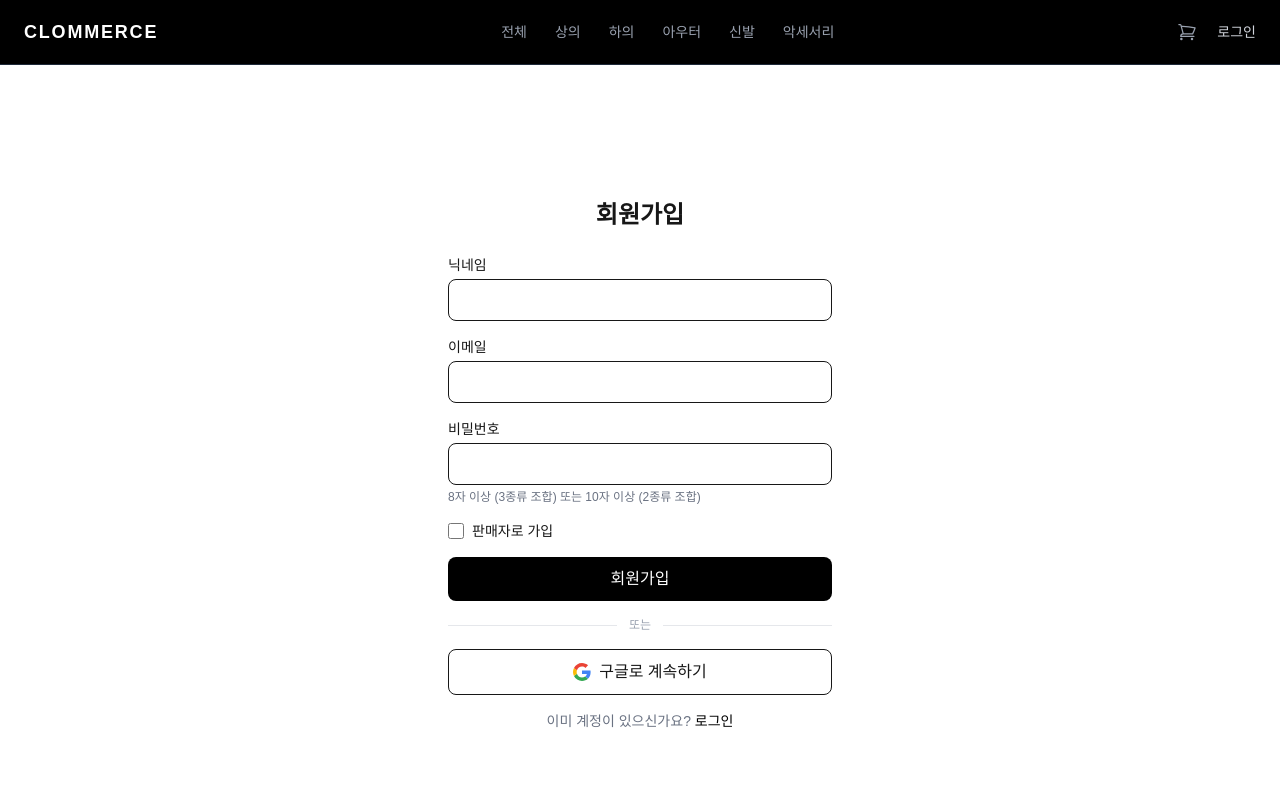
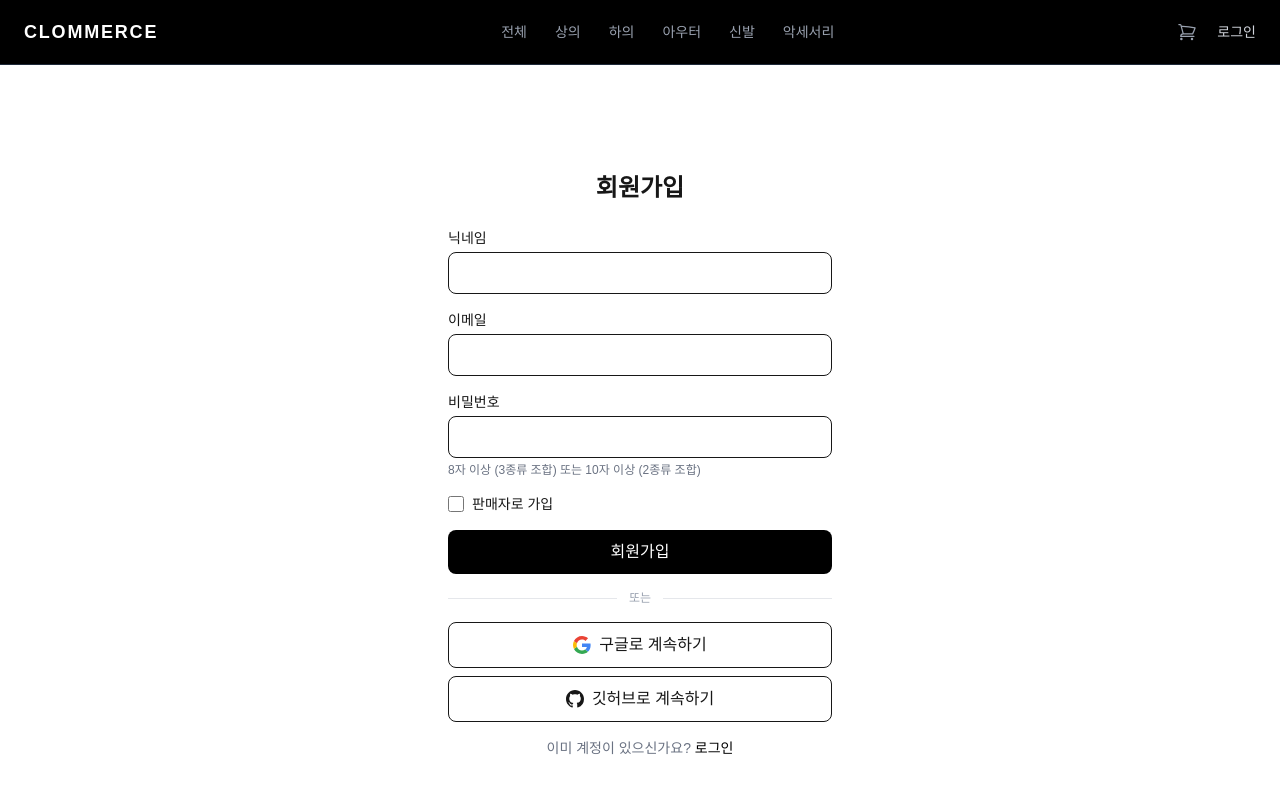
Before and after one commit to wooktori/clommerce, a Next.js app: page /signup in a window 1280 px wide. Shown: the top 794 px of the page. Built offline with nearby package versions, Linux system fonts and the light colour scheme; no server answers.

Commit message:
feat: GitHub 소셜 로그인 추가 및 SocialLoginButton 컴포넌트 추상화

```diff
--- a/src/components/auth/LoginForm.tsx
+++ b/src/components/auth/LoginForm.tsx
@@ -5,7 +5,8 @@ import Link from "next/link";
 import { useRouter } from "next/navigation";
 import { FirebaseError } from "firebase/app";
 import { useAuth } from "@/providers/AuthProvider";
-import { loginWithEmail, loginWithSocial } from "@/services/auth";
+import { loginWithEmail, loginWithSocial, SocialProvider } from "@/services/auth";
+import SocialLoginButton from "./SocialLoginButton";
 
 export default function LoginForm() {
   const { user, profile, loading } = useAuth();
@@ -21,12 +22,7 @@ export default function LoginForm() {
     if (user && profile) {
       router.replace(profile.isSeller ? "/seller/products" : "/");
     }
-    // 로그인은 됐지만 프로필 로드 실패 (Firestore 권한 문제 등)
-    if (user && !profile && submitting) {
-      setError("계정 정보를 불러오지 못했습니다. Firestore 권한을 확인해주세요.");
-      setSubmitting(false);
-    }
-  }, [user, profile, loading, router, submitting]);
+  }, [user, profile, loading, router]);
 
   async function handleSubmit(e: React.SyntheticEvent<HTMLFormElement>) {
     e.preventDefault();
@@ -48,14 +44,13 @@ export default function LoginForm() {
     }
   }
 
-  async function handleGoogleLogin() {
+  async function handleSocialLogin(provider: SocialProvider) {
     setError("");
     setSubmitting(true);
     try {
-      await loginWithSocial("google");
-      // profile 로드 후 useEffect에서 리다이렉트
+      await loginWithSocial(provider);
     } catch {
-      setError("구글 로그인에 실패했습니다.");
+      setError("소셜 로그인에 실패했습니다. 다시 시도해주세요.");
       setSubmitting(false);
     }
   }
@@ -110,20 +105,16 @@ export default function LoginForm() {
         <div className="flex-1 border-t border-gray-200" />
       </div>
 
-      <button
-        type="button"
-        onClick={handleGoogleLogin}
-        disabled={submitting}
-        className="flex items-center justify-center gap-2 border rounded-lg py-2.5 font-medium hover:bg-gray-50 disabled:opacity-50 disabled:cursor-not-allowed transition-colors"
-      >
-        <svg width="18" height="18" viewBox="0 0 48 48">
-          <path fill="#4285F4" d="M46.98 24.55c0-1.57-.15-3.09-.38-4.55H24v9.02h12.94c-.58 2.96-2.26 5.48-4.78 7.18l7.73 6c4.51-4.18 7.09-10.36 7.09-17.65z" />
-          <path fill="#34A853" d="M24 48c6.48 0 11.93-2.13 15.89-5.81l-7.73-6c-2.15 1.45-4.92 2.3-8.16 2.3-6.26 0-11.57-4.22-13.47-9.91l-7.98 6.19C6.51 42.62 14.62 48 24 48z" />
-          <path fill="#FBBC05" d="M10.53 28.59c-.48-1.45-.76-2.99-.76-4.59s.27-3.14.76-4.59l-7.98-6.19C.92 16.46 0 20.12 0 24c0 3.88.92 7.54 2.56 10.78l7.97-6.19z" />
-          <path fill="#EA4335" d="M24 9.5c3.54 0 6.71 1.22 9.21 3.6l6.85-6.85C35.9 2.38 30.47 0 24 0 14.62 0 6.51 5.38 2.56 13.22l7.98 6.19C12.43 13.72 17.74 9.5 24 9.5z" />
-        </svg>
-        구글로 계속하기
-      </button>
+      <div className="flex flex-col gap-2">
+        {(["google", "github"] as SocialProvider[]).map((p) => (
+          <SocialLoginButton
+            key={p}
+            provider={p}
+            onClick={() => handleSocialLogin(p)}
+            disabled={submitting}
+          />
+        ))}
+      </div>
 
       <p className="text-center text-sm text-gray-500">
         계정이 없으신가요?{" "}
--- a/src/components/auth/SignupForm.tsx
+++ b/src/components/auth/SignupForm.tsx
@@ -5,8 +5,9 @@ import Link from "next/link";
 import { useRouter } from "next/navigation";
 import { FirebaseError } from "firebase/app";
 import { useAuth } from "@/providers/AuthProvider";
-import { signUpWithEmail, loginWithSocial } from "@/services/auth";
+import { signUpWithEmail, loginWithSocial, SocialProvider } from "@/services/auth";
 import { validatePassword } from "@/lib/validation";
+import SocialLoginButton from "./SocialLoginButton";
 
 export default function SignupForm() {
   const { user, profile, loading, reloadProfile } = useAuth();
@@ -64,14 +65,13 @@ export default function SignupForm() {
     }
   }
 
-  async function handleGoogleLogin() {
+  async function handleSocialLogin(provider: SocialProvider) {
     setError("");
     setSubmitting(true);
     try {
-      await loginWithSocial("google");
-      // profile은 onAuthStateChanged → getOrCreateSocialUserProfile로 자동 세팅됨
+      await loginWithSocial(provider);
     } catch {
-      setError("구글 로그인에 실패했습니다.");
+      setError("소셜 로그인에 실패했습니다.");
       setSubmitting(false);
     }
   }
@@ -153,20 +153,16 @@ export default function SignupForm() {
         <div className="flex-1 border-t border-gray-200" />
       </div>
 
-      <button
-        type="button"
-        onClick={handleGoogleLogin}
-        disabled={submitting}
-        className="flex items-center justify-center gap-2 border rounded-lg py-2.5 font-medium hover:bg-gray-50 disabled:opacity-50 disabled:cursor-not-allowed transition-colors"
-      >
-        <svg width="18" height="18" viewBox="0 0 48 48">
-          <path fill="#4285F4" d="M46.98 24.55c0-1.57-.15-3.09-.38-4.55H24v9.02h12.94c-.58 2.96-2.26 5.48-4.78 7.18l7.73 6c4.51-4.18 7.09-10.36 7.09-17.65z" />
-          <path fill="#34A853" d="M24 48c6.48 0 11.93-2.13 15.89-5.81l-7.73-6c-2.15 1.45-4.92 2.3-8.16 2.3-6.26 0-11.57-4.22-13.47-9.91l-7.98 6.19C6.51 42.62 14.62 48 24 48z" />
-          <path fill="#FBBC05" d="M10.53 28.59c-.48-1.45-.76-2.99-.76-4.59s.27-3.14.76-4.59l-7.98-6.19C.92 16.46 0 20.12 0 24c0 3.88.92 7.54 2.56 10.78l7.97-6.19z" />
-          <path fill="#EA4335" d="M24 9.5c3.54 0 6.71 1.22 9.21 3.6l6.85-6.85C35.9 2.38 30.47 0 24 0 14.62 0 6.51 5.38 2.56 13.22l7.98 6.19C12.43 13.72 17.74 9.5 24 9.5z" />
-        </svg>
-        구글로 계속하기
-      </button>
+      <div className="flex flex-col gap-2">
+        {(["google", "github"] as SocialProvider[]).map((p) => (
+          <SocialLoginButton
+            key={p}
+            provider={p}
+            onClick={() => handleSocialLogin(p)}
+            disabled={submitting}
+          />
+        ))}
+      </div>
 
       <p className="text-center text-sm text-gray-500">
         이미 계정이 있으신가요?{" "}
--- /dev/null
+++ b/src/components/auth/SocialLoginButton.tsx
@@ -0,0 +1,45 @@
+"use client";
+
+import { ReactNode } from "react";
+import { SocialProvider } from "@/services/auth";
+
+const GoogleIcon = () => (
+  <svg width="18" height="18" viewBox="0 0 48 48">
+    <path fill="#4285F4" d="M46.98 24.55c0-1.57-.15-3.09-.38-4.55H24v9.02h12.94c-.58 2.96-2.26 5.48-4.78 7.18l7.73 6c4.51-4.18 7.09-10.36 7.09-17.65z" />
+    <path fill="#34A853" d="M24 48c6.48 0 11.93-2.13 15.89-5.81l-7.73-6c-2.15 1.45-4.92 2.3-8.16 2.3-6.26 0-11.57-4.22-13.47-9.91l-7.98 6.19C6.51 42.62 14.62 48 24 48z" />
+    <path fill="#FBBC05" d="M10.53 28.59c-.48-1.45-.76-2.99-.76-4.59s.27-3.14.76-4.59l-7.98-6.19C.92 16.46 0 20.12 0 24c0 3.88.92 7.54 2.56 10.78l7.97-6.19z" />
+    <path fill="#EA4335" d="M24 9.5c3.54 0 6.71 1.22 9.21 3.6l6.85-6.85C35.9 2.38 30.47 0 24 0 14.62 0 6.51 5.38 2.56 13.22l7.98 6.19C12.43 13.72 17.74 9.5 24 9.5z" />
+  </svg>
+);
+
+const GitHubIcon = () => (
+  <svg width="18" height="18" viewBox="0 0 24 24" fill="currentColor">
+    <path d="M12 0C5.37 0 0 5.37 0 12c0 5.31 3.435 9.795 8.205 11.385.6.105.825-.255.825-.57 0-.285-.015-1.23-.015-2.235-3.015.555-3.795-.735-4.035-1.41-.135-.345-.72-1.41-1.23-1.695-.42-.225-1.02-.78-.015-.795.945-.015 1.62.87 1.845 1.23 1.08 1.815 2.805 1.305 3.495.99.105-.78.42-1.305.765-1.605-2.67-.3-5.46-1.335-5.46-5.925 0-1.305.465-2.385 1.23-3.225-.12-.3-.54-1.53.12-3.18 0 0 1.005-.315 3.3 1.23.96-.27 1.98-.405 3-.405s2.04.135 3 .405c2.295-1.56 3.3-1.23 3.3-1.23.66 1.65.24 2.88.12 3.18.765.84 1.23 1.905 1.23 3.225 0 4.605-2.805 5.625-5.475 5.925.435.375.81 1.095.81 2.22 0 1.605-.015 2.895-.015 3.3 0 .315.225.69.825.57A12.02 12.02 0 0 0 24 12c0-6.63-5.37-12-12-12z" />
+  </svg>
+);
+
+const SOCIAL_CONFIG: Record<SocialProvider, { label: string; icon: ReactNode }> = {
+  google: { label: "구글로 계속하기", icon: <GoogleIcon /> },
+  github: { label: "깃허브로 계속하기", icon: <GitHubIcon /> },
+};
+
+interface SocialLoginButtonProps {
+  provider: SocialProvider;
+  onClick: () => void;
+  disabled?: boolean;
+}
+
+export default function SocialLoginButton({ provider, onClick, disabled }: SocialLoginButtonProps) {
+  const { label, icon } = SOCIAL_CONFIG[provider];
+  return (
+    <button
+      type="button"
+      onClick={onClick}
+      disabled={disabled}
+      className="flex items-center justify-center gap-2 w-full border rounded-lg py-2.5 font-medium hover:bg-gray-50 disabled:opacity-50 disabled:cursor-not-allowed transition-colors"
+    >
+      {icon}
+      {label}
+    </button>
+  );
+}
--- a/src/services/auth.ts
+++ b/src/services/auth.ts
@@ -4,17 +4,17 @@ import {
   signInWithPopup,
   signOut,
   GoogleAuthProvider,
+  GithubAuthProvider,
   AuthProvider,
 } from "firebase/auth";
 import { doc, setDoc, serverTimestamp } from "firebase/firestore";
 import { auth, db } from "@/lib/firebase";
 
-export type SocialProvider = "google";
+export type SocialProvider = "google" | "github";
 
 const providerMap: Record<SocialProvider, AuthProvider> = {
   google: new GoogleAuthProvider(),
-  // 새 소셜 로그인 추가 시 여기에만 추가
-  // github: new GithubAuthProvider(),
+  github: new GithubAuthProvider(),
 };
 
 export async function signUpWithEmail(
```
